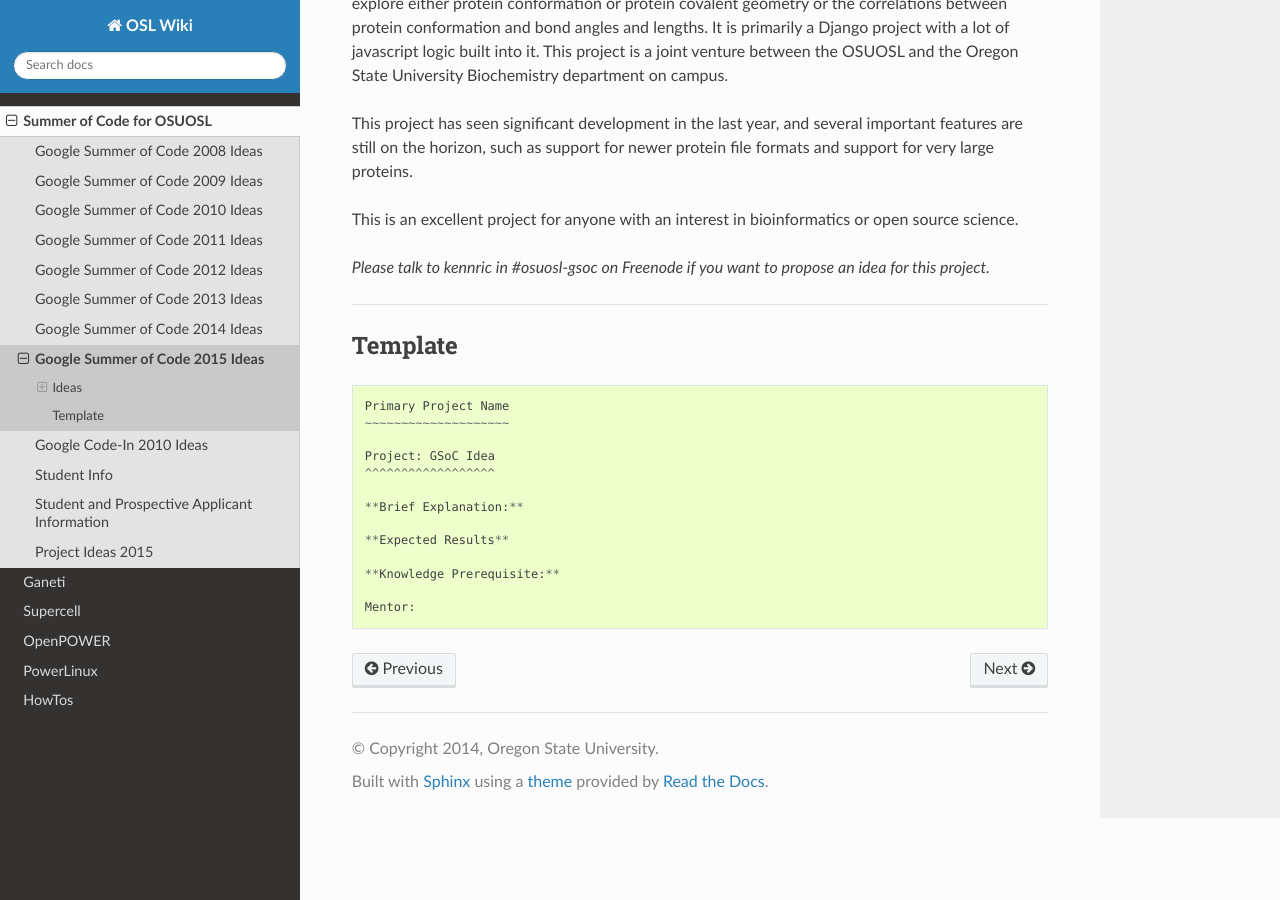
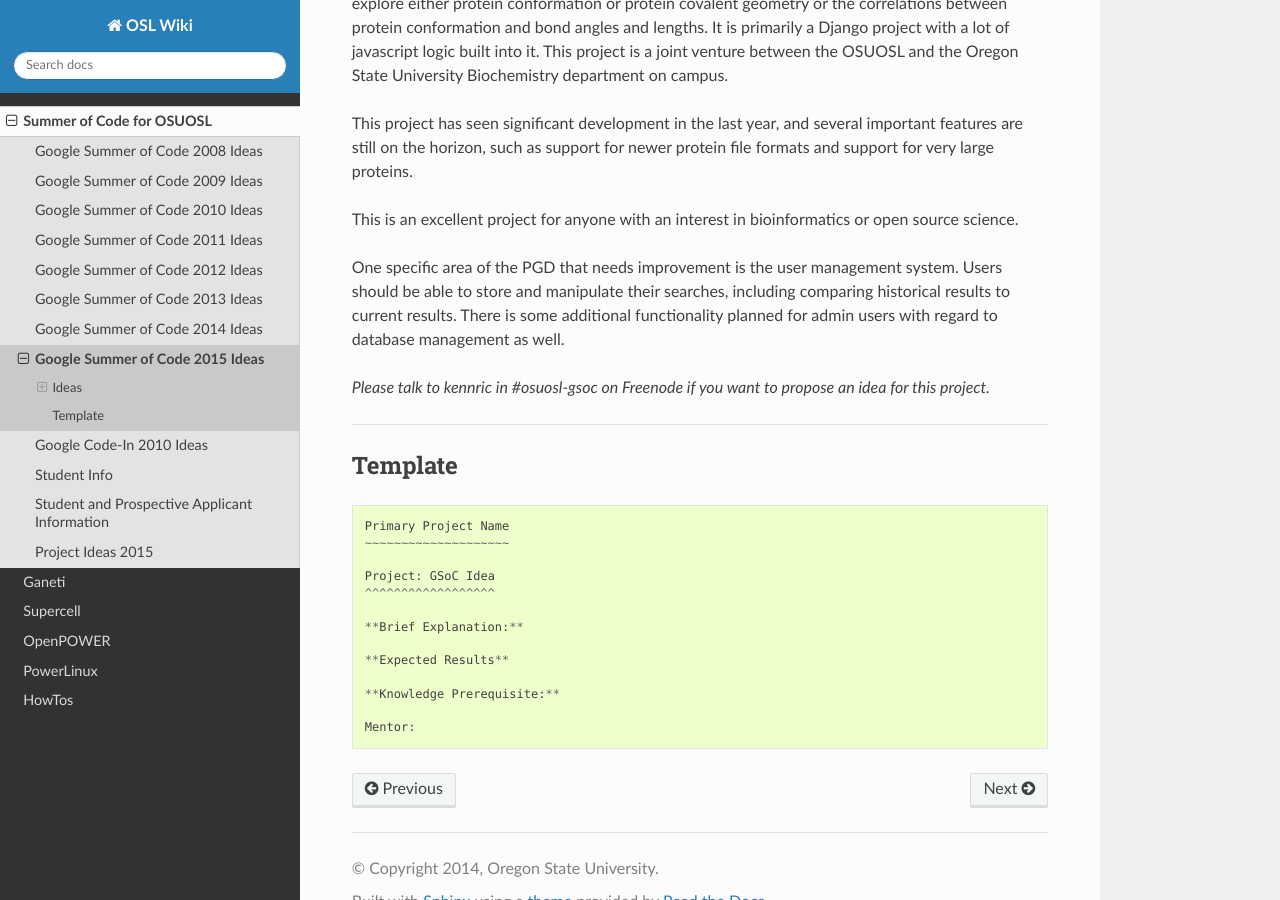
Before and after one commit to osuosl/wiki, a Sphinx documentation site: the page built from source/gsoc/ideas2015.rst, in a window 1280 px wide and 900 px high, scrolled down 2056 px. Built offline with Sphinx 7.4.7 and the Read the Docs theme 2.0.0, drawn with Linux system fonts in a browser that asks for light colours.

Commit message:
Added a suggestion for student project ideas.
The user part of PGD could use some work, especially considering it's
now being actively used and will get more work from import/promote.

```diff
--- a/source/gsoc/ideas2015.rst
+++ b/source/gsoc/ideas2015.rst
@@ -119,6 +119,8 @@ file formats and support for very large proteins.
 
 This is an excellent project for anyone with an interest in bioinformatics or open source science.
 
+One specific area of the PGD that needs improvement is the user management system.  Users should be able to store and manipulate their searches, including comparing historical results to current results.  There is some additional functionality planned for admin users with regard to database management as well.
+
 *Please talk to kennric in #osuosl-gsoc on Freenode if you want to propose an
 idea for this project.*
 
```
